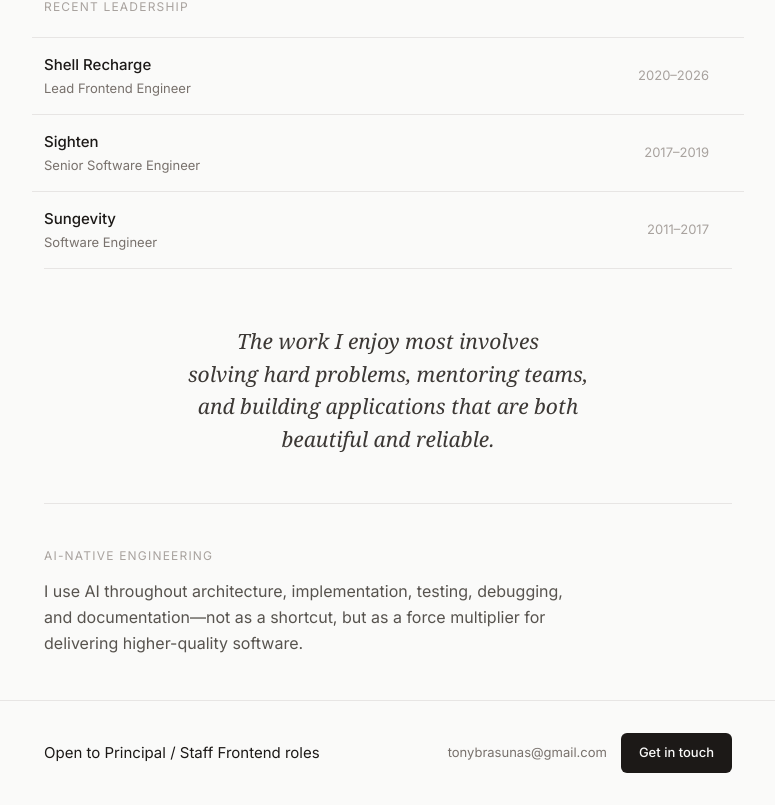
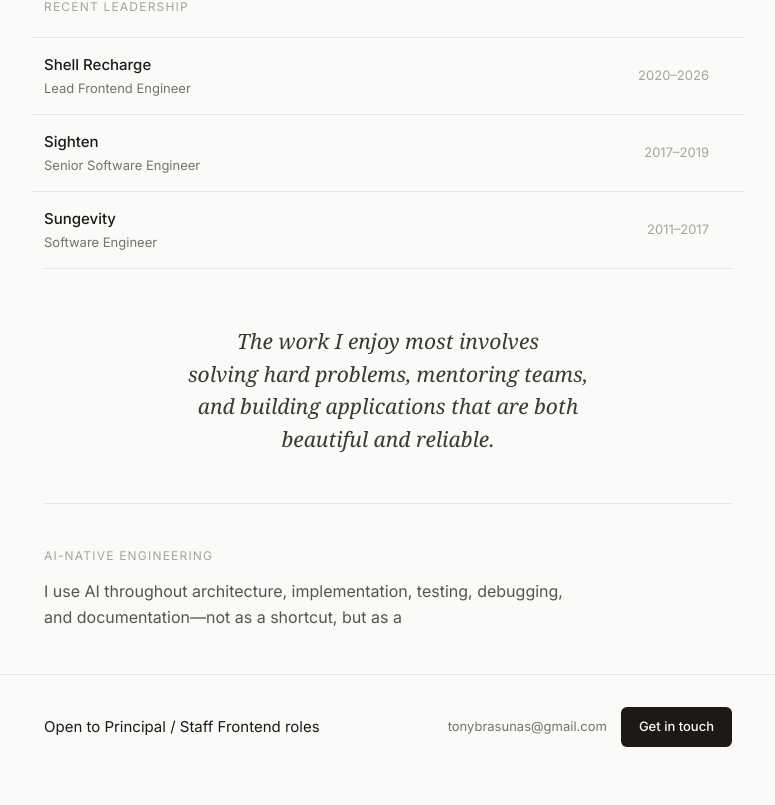
Before and after one commit to tonybrasunas/tonybrasunas.com, a Next.js app: page / in a window 1280 px wide. Shown: the part 758-1563 px from the top of the page, without its empty margins (252-1027 px from the left). After the commit the page ends 1537 px from the top, so only its background shows below. Built offline with nearby package versions, Linux system fonts and the light colour scheme.

Commit message:
Small comment change

```diff
--- a/src/app/page.tsx
+++ b/src/app/page.tsx
@@ -99,7 +99,7 @@ export default function Home() {
         <p className="max-w-[520px] text-[16px] leading-relaxed text-ink-secondary">
           I use AI throughout architecture, implementation, testing,
           debugging, and documentation&mdash;not as a shortcut, but as a
-          force multiplier for delivering higher-quality software.
+          {/* force multiplier for delivering higher-quality software.   */}
         </p>
       </section>
     </div>
```
